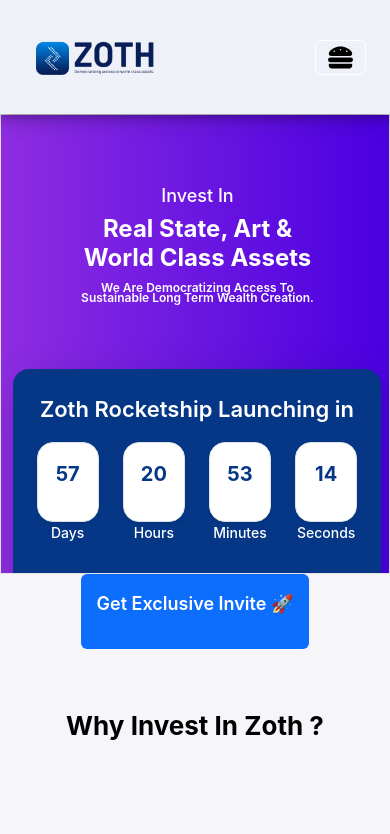
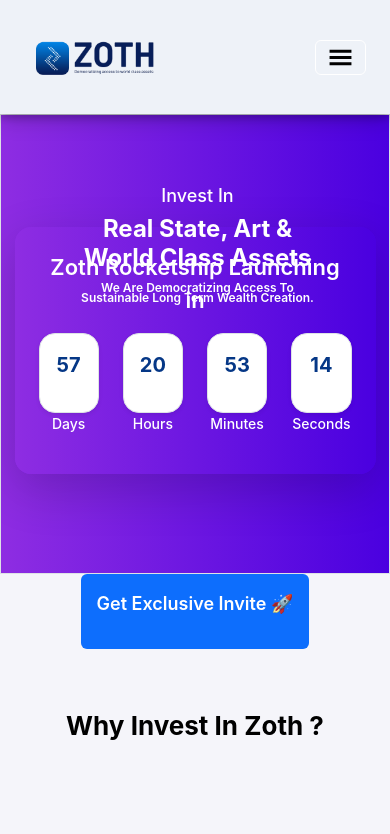
Before and after one commit to 0xZothio/website, a React (Create React App) app: page / in a window 390 px wide. Shown: the top 834 px of the page. Built offline with nearby package versions, Linux system fonts and the light colour scheme.

Commit message:
Update Code

```diff
--- a/package.json
+++ b/package.json
@@ -12,6 +12,7 @@
     "axios": "^1.2.0",
     "bootstrap": "^5.2.2",
     "bootstrap-icons": "^1.9.1",
+    "google-map-react": "^2.2.0",
     "react": "^18.2.0",
     "react-bootstrap": "^2.5.0",
     "react-cookie": "^4.1.1",
--- a/src/Screens/Home.js
+++ b/src/Screens/Home.js
@@ -122,17 +122,23 @@
       <div className="row overflow-hidden">
         <div className="col-md-12 col-12 p-0 col-xs-12 col-xl-12 mx-auto home-1 border">
           <div className="illustration d-flex justify-content-center align-items-center border-1 mt-4">
-            <img src={illustration} alt="" style={{width:"500px", marginRight:"75px"}}/>
+            <img
+              src={illustration}
+              alt=""
+              style={{ width: "500px", marginRight: "75px" }}
+            />
           </div>
           <div className="home-text p-2 w-75 mt-5">
             <h3
               className="invest"
-              style={{ color: "#ffffff", fontSize: "32px", fontWeight:"700" }}
+              style={{ color: "#ffffff", fontSize: "32px", fontWeight: "700" }}
             >
               Invest in
             </h3>
-            <h3 className="invest-para"
-              style={{ color: "#ffffff", fontSize: "38px", fontWeight:"700" }}>
+            <h3
+              className="invest-para"
+              style={{ color: "#ffffff", fontSize: "38px", fontWeight: "700" }}
+            >
               Real State, Art & World class Assets
             </h3>
             {/* <h3 id="demo"></h3> */}
@@ -143,7 +149,6 @@
                 fontSize: "18px",
                 lineHeight: "10px",
                 fontWeight: "400",
-
               }}
             >
               We are Democratizing access to sustainable long term wealth
@@ -162,8 +167,9 @@
               </p>
             </button>
           </div>
-          <div className="row p-3 p-xs-4 p-sm-4">
-            <div className="col-md-8 col-xs-12 col-sm-12 col-12 col-lg-8 shadow-lg rounded-4 col-xl-5 p-4 timer-container">
+        </div>
+        <div className="row p-3 p-xs-4 p-sm-4 timer-dekstop">
+          <div className="col-md-8 col-xs-12 col-sm-12 col-12 col-lg-8 shadow-lg mx-auto rounded-4 col-xl-5 p-4 timer-container">
             <p className="timer-heading text-white text-center">
               Zoth Rocketship Launching in
             </p>
@@ -178,8 +184,6 @@
             </div>
           </div>
         </div>
-        </div>
-
         <div className="col-md-12 col-12 p-0 col-xs-12 col-xl-12 mx-auto home-2 border">
           <div className="home-text p-md-2 ">
             <h3
@@ -188,8 +192,10 @@
             >
               Invest in
             </h3>
-            <h3 className="invest-para"
-              style={{ color: "#ffffff", fontSize: "24px", fontWeight:"700" }}>
+            <h3
+              className="invest-para"
+              style={{ color: "#ffffff", fontSize: "24px", fontWeight: "700" }}
+            >
               Real State, Art & World class Assets
             </h3>
             <p
@@ -204,7 +210,7 @@
               Creation.
             </p>
           </div>
-          <div className="row p-3 p-xs-4 p-sm-4">
+          <div className="row p-3 p-xs-4 p-sm-4 mt-5">
             <div className="col-md-8 col-xs-12 col-sm-12 col-12 col-lg-8 shadow-lg rounded-4 col-xl-5 mx-auto p-4 timer-container mt-5">
               <p className="timer-heading text-white text-center">
                 Zoth Rocketship Launching in
@@ -283,8 +289,10 @@
       <HomeAccordian />
       <div
         className="row mt-5 mb-3 p-4"
-        style={{ background:
-          "linear-gradient(90deg, #8E2DE2 0%, #4A00E0 100%)", textAlign: "center" }}
+        style={{
+          background: "linear-gradient(90deg, #8E2DE2 0%, #4A00E0 100%)",
+          textAlign: "center",
+        }}
       >
         <div className=" col-md-6 col-12 col-xs-12 col-sm-12 order-sm-0 col-xl-6 col-lg-6">
           <img
@@ -307,7 +315,6 @@
             </p>
             <button
               className="btn btn-light mt-4 btn-hover border-0 w-50 px-3 py-3"
-
               onClick={openModal}
             >
               <p
--- a/src/Screens/Navbar.js
+++ b/src/Screens/Navbar.js
@@ -1,7 +1,7 @@
 import React, { useContext } from "react";
 import newlogo from "../assets/newlogo.png";
 import { NavLink } from "react-router-dom";
-import { FaHamburger, FaArrowDown } from "react-icons/fa";
+import { GiHamburgerMenu } from "react-icons/gi";
 import { DataContext } from "../Utils/DataContext";
 import Modal from "react-modal";
 import Subscribe from "./Subscribe";
@@ -32,7 +32,7 @@
           aria-label="Toggle navigation"
           style={{ border: "1px solid white" }}
         >
-          <FaHamburger color="black" size={25} />
+          <GiHamburgerMenu color="black" size={25} />
         </button>
         <div
           className="collapse navbar-collapse justify-content-end"
--- a/src/Screens/Property.js
+++ b/src/Screens/Property.js
@@ -10,9 +10,17 @@
 import lapi3 from "../assets/3.jpeg";
 import lapi4 from "../assets/4.jpeg";
 import lapi5 from "../assets/5.jpeg";
+import GoogleMapReact from "google-map-react";
 const Property = () => {
   let { openModal, closeModal, customStyles, modalIsOpen } =
     useContext(DataContext);
+  const defaultProps = {
+    center: {
+      lat: 10.99835602,
+      lng: 77.01502627,
+    },
+    zoom: 11,
+  };
   return (
     <>
       <Modal
@@ -127,11 +135,9 @@
                 <p
                   className="text-white text-center"
                   style={{ fontSize: "15px", fontWeight: "600" }}
-
                 >
                   Subscribe property
                 </p>
-
               </button>
             </div>
           </div>
@@ -144,7 +150,7 @@
             <span className="text-primary">____</span>
           </h1>
 
-          <div className="col-md-10 col-12 col-xl-10 col-lg-10 col-xs-12 col-sm-12 mx-auto mt-5 text-center d-flex justify-content-center mb-5">
+          <div className="col-md-10 col-12 col-xl-10 col-lg-10 col-xs-12 col-sm-12 mx-auto mt-5 text-center d-flex flex-column mb-5">
             <div className="d-flex flex-column mt-3 text-center">
               <h1 className="text-center fw-bold">
                 <strong>INTRODUCTION</strong>
@@ -170,17 +176,22 @@
               </p>
             </div>
 
-            {/* <div className="d-flex flex-column mt-5">
+            <div className="d-flex flex-column mt-5">
               <h1 className="text-center">
-                    <strong>PRICE TREND</strong>
+                <strong>LOCATION</strong>
               </h1>
-                <p className="text-center">
-                    Lorem ipsum dolor, sit amet consectetur adipisicing elit. Consequuntur consectetur dolor expedita optio. Magnam deleniti corporis libero vitae, nulla ducimus voluptatum laudantium aut, et, officiis sunt nobis doloribus vero nam?
-                    Lorem ipsum dolor sit amet consectetur adipisicing elit. Quos commodi alias exercitationem aliquid dolores facere ex delectus officia cum laborum nemo odit aut voluptas dicta tenetur hic velit, impedit nulla.
-                </p>
+
+              <div style={{ height: "100vh", width: "100%" }} className="mt-2 rounded rounded-3">
+                <GoogleMapReact
+                  defaultCenter={defaultProps.center}
+                  defaultZoom={defaultProps.zoom}
+                >
+
+                </GoogleMapReact>
+              </div>
             </div>
 
-            <div className="d-flex flex-column mt-5">
+            {/* <div className="d-flex flex-column mt-5">
                 <h1 className="text-center">
                     <strong>LOCATION</strong>
                 </h1>
--- a/src/index.css
+++ b/src/index.css
@@ -2,7 +2,7 @@
 html {
   background: #f5f5fa;
   font-style: normal !important;
-  font-family:"Barlow"
+  font-family: "Barlow";
 }
 .footer {
   background: #ffffff !important;
@@ -34,9 +34,9 @@
   font-style: normal;
   font-weight: 700;
 }
-.property-button{
-   margin-right: 80px;
-   background:linear-gradient(180deg, #007aff 0%, #062e76 100%)
+.property-button {
+  margin-right: 80px;
+  background: linear-gradient(180deg, #007aff 0%, #062e76 100%);
   /* margin-left: 280px; */
 }
 .dropdown:hover .dropdown-menu {
@@ -375,15 +375,11 @@
   font-weight: 700 !important;
 }
 .timer-container {
-  background: #053786 !important;
+  background: linear-gradient(90deg, #8e2de2 0%, #4a00e0 100%) !important;
   backdrop-filter: blur(20px) !important;
   /* Note: backdrop-filter has minimal browser support */
   border-radius: 20px !important;
-  position: absolute;
-
-  bottom: 2%;
-  left: 30%;
-  z-index: 300;
+  margin-top: -150px !important;
 }
 
 .home-card {
@@ -416,9 +412,8 @@
 }
 .home-1,
 .home-2 {
-  background:
-          linear-gradient(90deg, #8E2DE2 0%, #4A00E0 100%);
-  height: 600px;
+  background: linear-gradient(90deg, #8e2de2 0%, #4a00e0 100%);
+  height: 540px;
   background-repeat: no-repeat !important;
   padding: 0 !important;
   object-fit: contain;
@@ -428,16 +423,14 @@
   overflow: hidden;
 }
 .home-2 {
-  background:
-          linear-gradient(90deg, #8E2DE2 0%, #4A00E0 100%);
+  background: linear-gradient(90deg, #8e2de2 0%, #4a00e0 100%);
   display: none;
 }
-.illustration{
+.illustration {
   position: absolute;
   right: 3% !important;
   z-index: 1000;
   width: 400px !important;
-
 }
 .home-text {
   font-style: normal;
@@ -611,11 +604,7 @@
     width: 80% !important;
     margin-top: 10px;
   }
-  .timer-container {
-    left: 0%;
-    width: 250px;
-    height: 220px;
-  }
+
   .timer-text {
     font-size: 20px !important;
     color: #053786 !important;
@@ -647,9 +636,8 @@
     display: none !important;
   }
   .timer-container {
-    top: 45%;
+    margin-top: 6rem !important;
     width: 95% !important;
-    left: 3% !important;
   }
   .home-text {
     font-size: 18px;
@@ -658,7 +646,6 @@
   }
 
   .home-2 {
-
     display: block !important;
     height: 460px;
   }
@@ -703,10 +690,12 @@
   }
   .accordion {
     margin-left: 3px;
-
   }
-  .property-button{
+  .property-button {
     margin-right: 0px;
+  }
+  .timer-dekstop {
+    display: none !important;
   }
 }
 
```
Also changed, not shown: src/Screens/Footer.js (+47 -15 lines), 1 other file (tests, documents, lock files or other folders). Lines whose indentation alone changed are shown as unchanged.
